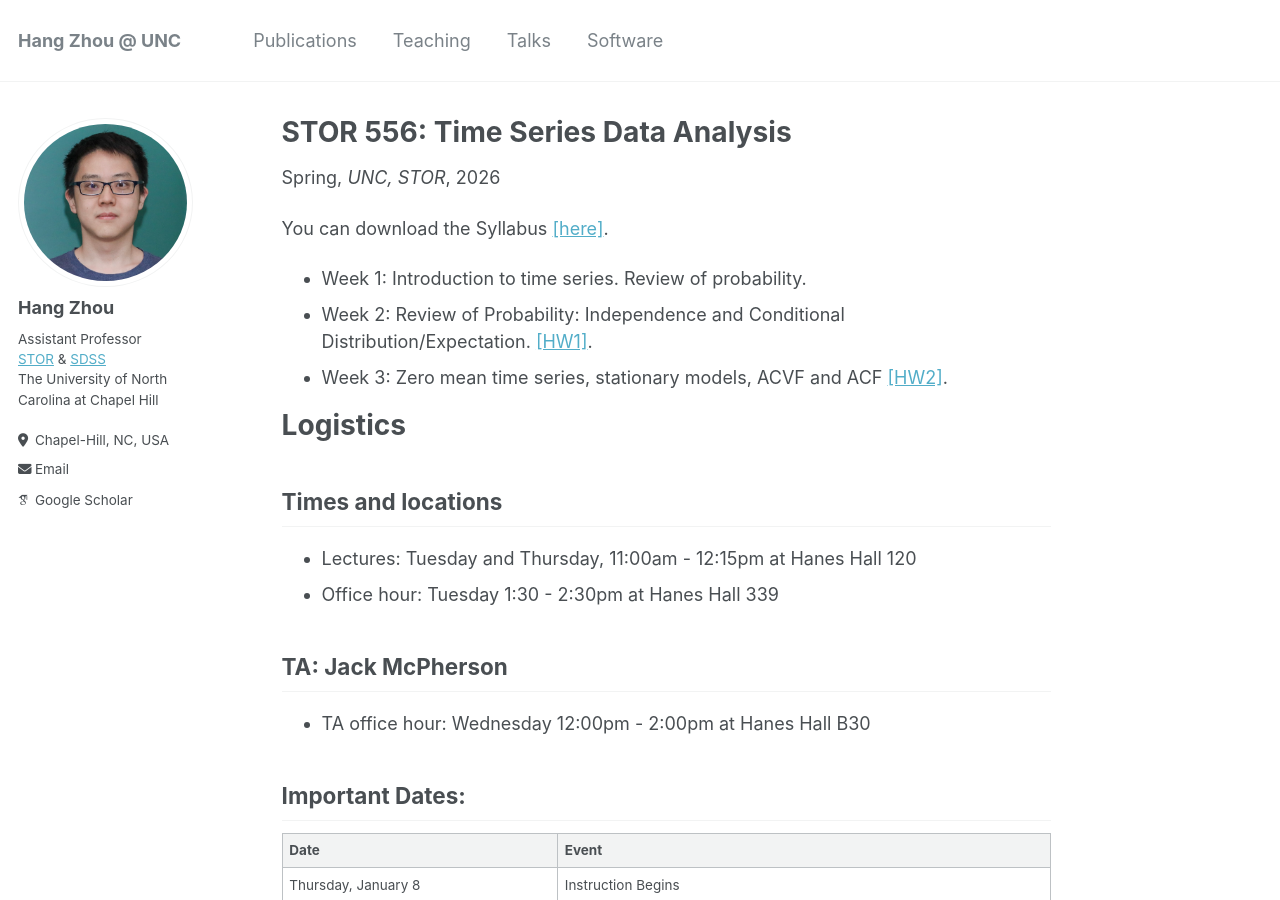
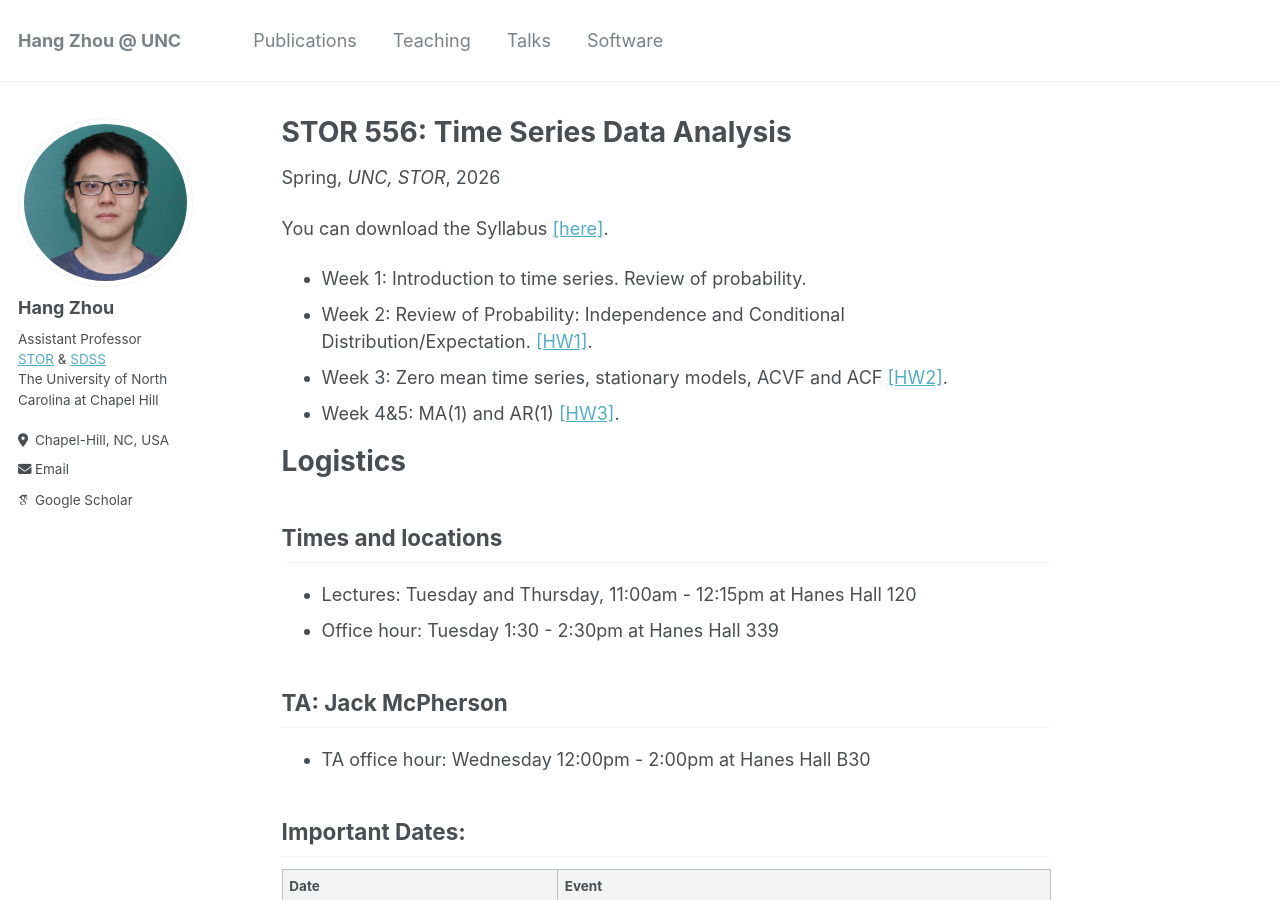
Before and after one commit to hg-zh/hg-zh.github.io, a Jekyll site: the page built from _teaching/2026-spring-STOR556.md, in a window 1280 px wide and 900 px high. Built offline with Jekyll 4.4.1, drawn with Linux system fonts in a browser that asks for light colours; some web fonts are replaced.

Commit message:
Update course schedule for STOR556

```diff
--- a/_teaching/2026-spring-STOR556.md
+++ b/_teaching/2026-spring-STOR556.md
@@ -16,6 +16,7 @@ You can download the Syllabus [\[here\]](https://hg-zh.github.io/files/Syllabus_
 - Week 1: Introduction to time series. Review of probability.
 - Week 2: Review of Probability: Independence and Conditional Distribution/Expectation. [\[HW1\]](https://hg-zh.github.io/files/HW1_556.pdf).
 - Week 3: Zero mean time series, stationary models, ACVF and ACF [\[HW2\]](https://hg-zh.github.io/files/HW2_556.pdf).
+- Week 4&5: MA(1) and AR(1) [\[HW3\]](https://hg-zh.github.io/files/HW3.pdf).
 
 
 # Logistics
```
